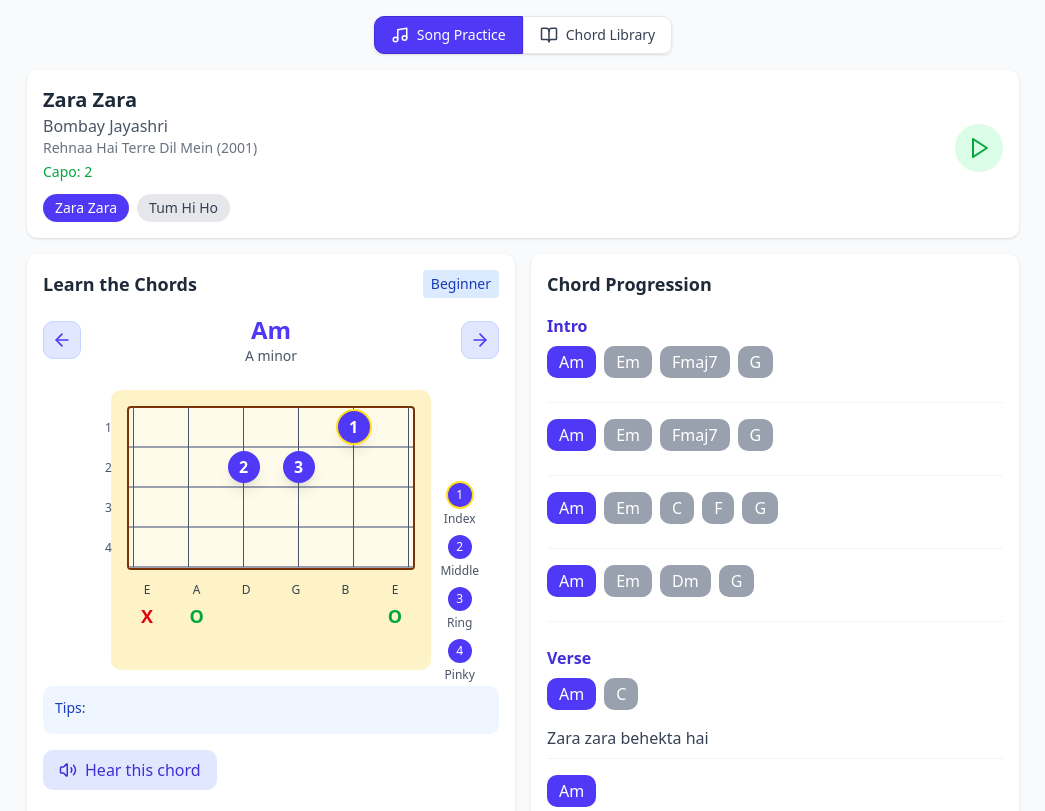
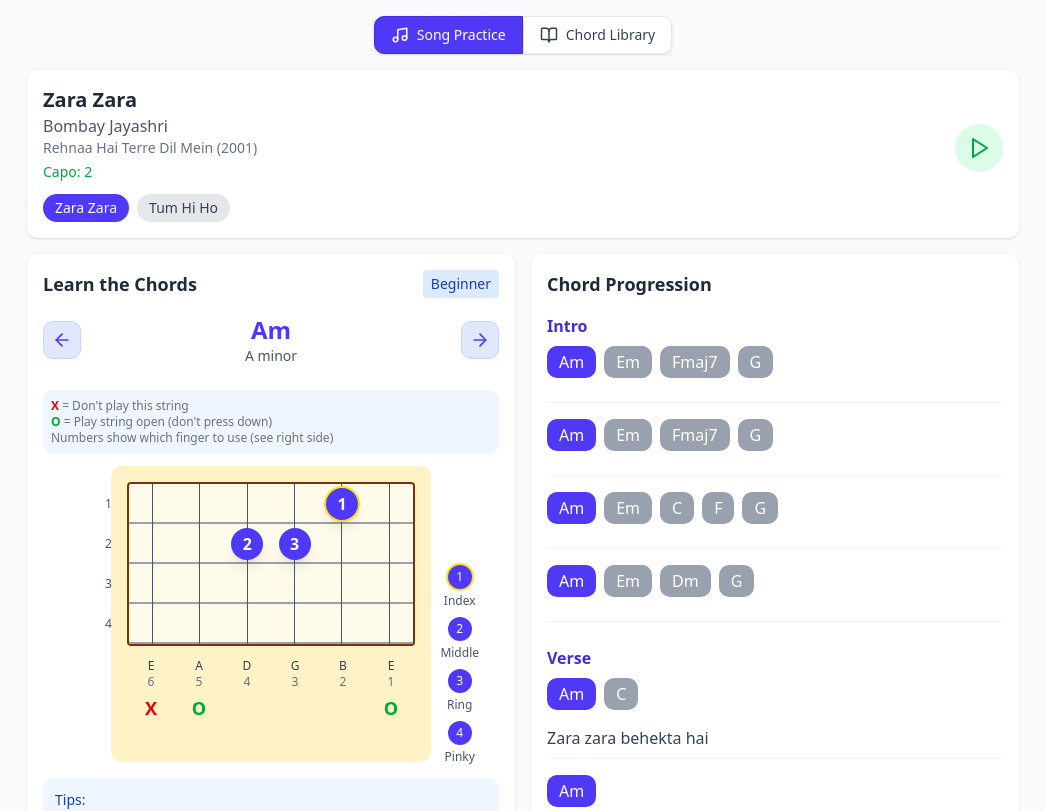
Before and after one commit to SouravInsights/chordcanvas, a Next.js app: page / in a window 1280 px wide. Shown: the top 811 px of the page, without its empty margins (117-1162 px from the left). Built offline with nearby package versions, Linux system fonts and the light colour scheme.

Commit message:
improve chord diagram clarity
- align string labels perfectly with grid lines
- add legend for chord notation

```diff
--- a/src/app/components/ChordDiagram.tsx
+++ b/src/app/components/ChordDiagram.tsx
@@ -1,3 +1,4 @@
+/* eslint-disable react/no-unescaped-entities */
 import React from "react";
 import { ChordData, Finger } from "@/types";
 
@@ -8,6 +9,19 @@
 const ChordDiagram: React.FC<ChordDiagramProps> = ({ chord }) => {
   return (
     <div className="chord-diagram flex flex-col items-center">
+      {/* Legend */}
+      <div className="w-full mb-3 text-xs text-gray-500 bg-blue-50 rounded-lg p-2">
+        <p>
+          <span className="text-red-600 font-bold">X</span> = Don't play this
+          string
+        </p>
+        <p>
+          <span className="text-green-600 font-bold">O</span> = Play string open
+          (don't press down)
+        </p>
+        <p>Numbers show which finger to use (see right side)</p>
+      </div>
+
       {/* Guitar neck visualization */}
       <div className="relative w-full max-w-xs bg-amber-100 rounded-lg p-4 pb-10">
         {/* Actual guitar neck visualization */}
@@ -16,15 +30,16 @@
           {[...Array(4)].map((_, index) => (
             <div
               key={`fret-${index}`}
-              className="w-full h-10 border-b-2 border-gray-400 flex items-center justify-between px-1"
+              className="w-full h-10 border-b-2 border-gray-400 flex items-center"
             >
               {/* String lines - vertical */}
-              <div className="flex justify-between w-full relative">
+              <div className="grid grid-cols-6 w-full h-full">
                 {[...Array(6)].map((_, stringIndex) => (
                   <div
                     key={`string-${stringIndex}`}
-                    className="w-px h-10 bg-gray-600 relative"
+                    className="flex justify-center"
                   >
+                    <div className="w-px h-10 bg-gray-600 relative">
                       {/* Finger positions */}
                       {chord.fingers.find(
                         (f: Finger) =>
@@ -54,6 +69,7 @@
                         </div>
                       )}
                     </div>
+                  </div>
                 ))}
               </div>
             </div>
@@ -68,22 +84,28 @@
           </div>
         </div>
 
-        {/* String labels at top */}
-        <div className="flex justify-between w-full px-1 mt-3">
+        {/* String labels at top - Using the same grid system for proper alignment */}
+        <div className="grid grid-cols-6 w-full mt-3 text-center">
           {["E", "A", "D", "G", "B", "E"].map((string, index) => (
-            <div key={`string-label-${index}`} className="text-center w-8">
+            <div
+              key={`string-label-${index}`}
+              className="flex flex-col items-center"
+            >
+              {/* String name */}
               <div className="text-xs font-medium text-gray-700">{string}</div>
+              {/* String number */}
+              <div className="text-xs text-gray-500 mb-1">{6 - index}</div>
               {/* Open or muted string indicators */}
               {chord.fingers.find(
                 (f: Finger) => f.string === 6 - index && f.fret === 0
               ) ? (
-                <div className="mt-1 text-green-600 font-bold text-lg">O</div>
+                <div className="text-green-600 font-bold text-lg">O</div>
               ) : chord.fingers.find(
                   (f: Finger) => f.string === 6 - index && f.fret > 0
                 ) ? (
-                <div className="mt-1 opacity-0">X</div>
+                <div className="opacity-0">X</div>
               ) : (
-                <div className="mt-1 text-red-600 font-bold text-lg">X</div>
+                <div className="text-red-600 font-bold text-lg">X</div>
               )}
             </div>
           ))}
```
Lines whose indentation alone changed are shown as unchanged.
